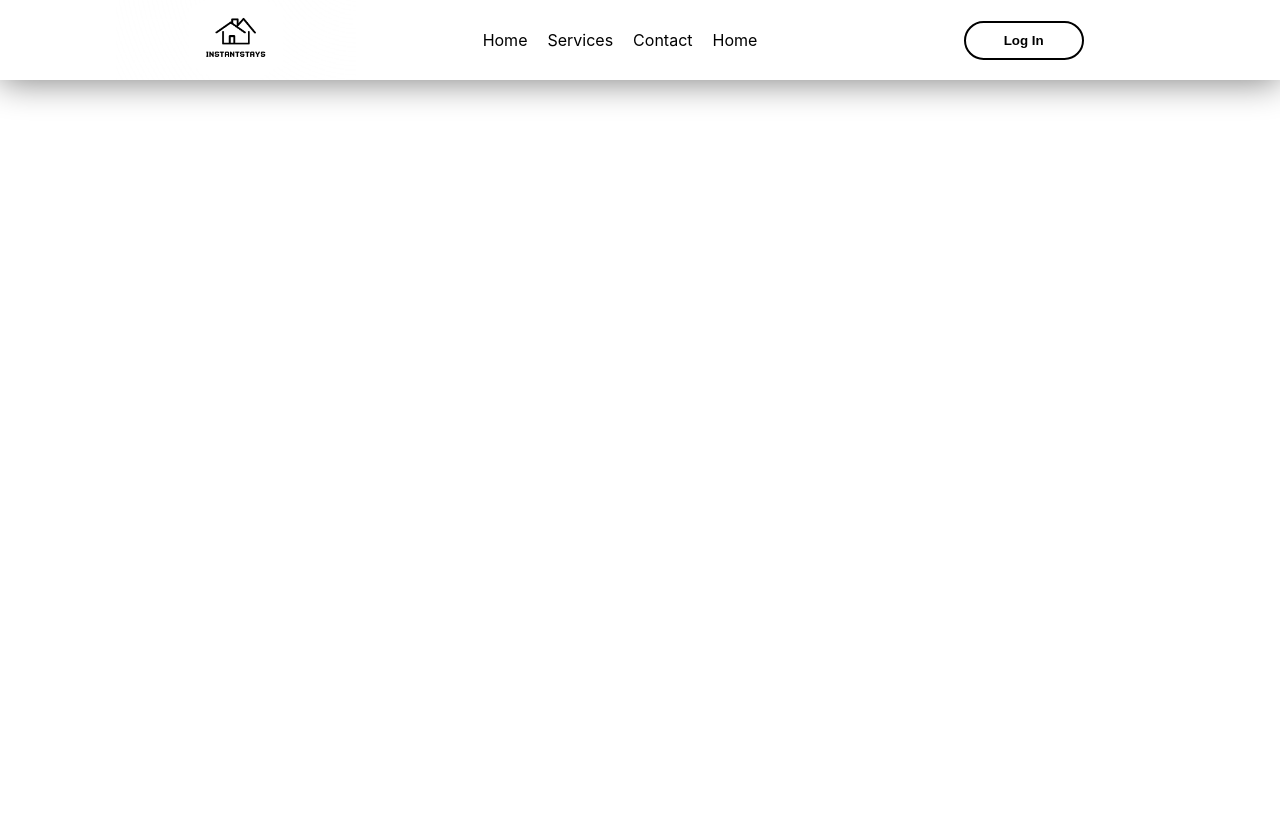
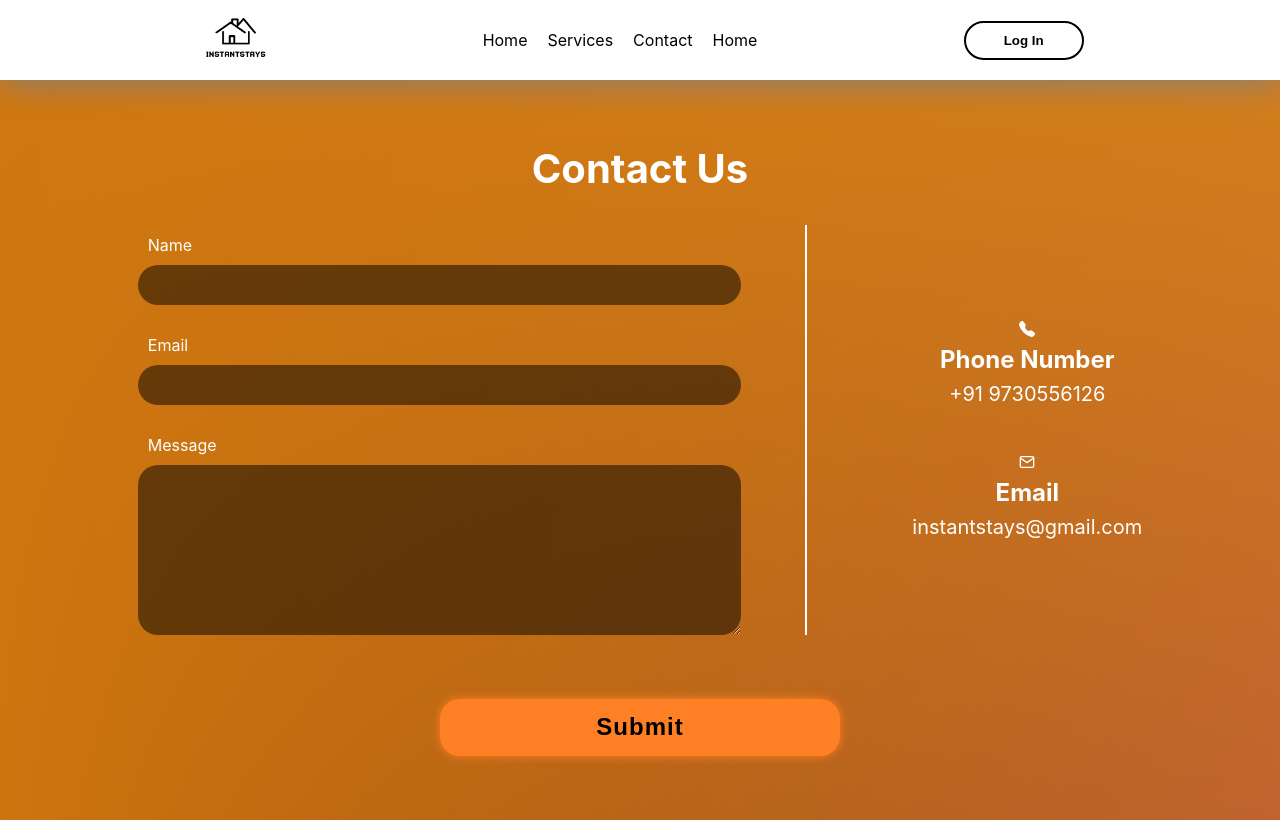
Before and after one commit to InstantStays/InstantStays, a React (Create React App) app: page /contact in a window 1280 px wide. Built offline with nearby package versions, Linux system fonts and the light colour scheme.

Commit message:
I dont know what changes I did

```diff
--- a/public/index.html
+++ b/public/index.html
@@ -2,7 +2,7 @@
 <html lang="en">
   <head>
     <meta charset="utf-8" />
-    <link rel="icon" href="/Images/FinalLogoDark.png" />
+    <link rel="icon" href="/Images/Dark.png" />
     <meta name="viewport" content="width=device-width, initial-scale=1" />
     <meta name="theme-color" content="#000000" />
     <meta
--- a/src/App.js
+++ b/src/App.js
@@ -7,6 +7,7 @@ import Signup from "./Components/Signup";
 import SearchBar from "./Components/SearchBar";
 import Register from "./Components/Register";
 import Services from "./Components/Services";
+import Contact from "./Components/Contact";
 
 function App() {
   return (
@@ -20,6 +21,7 @@ function App() {
           <Route path="/services" element={<Services />}></Route>
           <Route path="/searchbar" element={<SearchBar />}></Route>
           <Route path="/register" element={<Register />}></Route>
+          <Route path="/contact" element={<Contact />}></Route>
         </Routes>
       </Router>
     </>
--- /dev/null
+++ b/src/Components/Contact.js
@@ -0,0 +1,173 @@
+import React from "react";
+import styled from "styled-components";
+import { BsFillTelephoneFill } from "react-icons/bs";
+import { FiMail } from "react-icons/fi";
+
+const Contact = () => {
+  return (
+    <>
+      <Container>
+        <Heading>
+          <h1>contact us</h1>
+        </Heading>
+        <Cont>
+          <Left>
+            <form action="" method="get">
+              <Inputs>
+                <InputOne>
+                  <label htmlFor="name">Name</label>
+                  <input type="text" minLength={4} maxLength={50} required />
+                </InputOne>
+                <InputOne>
+                  <label htmlFor="email">Email</label>
+                  <input type="email" minLength={10} maxLength={50} required />
+                </InputOne>
+                <InputOne>
+                  <label htmlFor="Message">Message</label>
+                  <textarea
+                    name="message"
+                    id="message"
+                    cols="30"
+                    rows="10"
+                  ></textarea>
+                </InputOne>
+              </Inputs>
+            </form>
+          </Left>
+          <Right>
+            <Phnumber>
+              <BsFillTelephoneFill />
+              <h2>Phone Number</h2>
+              <a href="tel:9524755711">+91 9730556126</a>
+            </Phnumber>
+            <Email>
+              <FiMail />
+              <h2>Email</h2>
+              <a href="mailto: vednande10@gmail.com">instantstays@gmail.com</a>
+            </Email>
+          </Right>
+        </Cont>
+        <Btn>
+          <button>Submit </button>
+        </Btn>
+      </Container>
+    </>
+  );
+};
+
+export default Contact;
+const Container = styled.div`
+  display: flex;
+  flex-direction: column;
+  width: 100%;
+  padding: 4rem 2rem;
+  color: #fff;
+  background-image: linear-gradient(
+      90deg,
+      rgba(208, 119, 15, 0.96) 0%,
+      rgba(210, 126, 27, 0) 100%
+    ),
+    linear-gradient(rgb(210, 126, 27), rgba(209, 121, 18, 0.51)),
+    linear-gradient(to right, rgba(239, 2, 2, 0.2), rgba(239, 2, 2, 0.4)),
+    linear-gradient(to right, rgba(0, 0, 0, 1), rgba(0, 0, 0, 0.5));
+`;
+const Heading = styled.div`
+  h1 {
+    text-transform: capitalize;
+    text-align: center;
+    font-size: 2.5rem;
+  }
+`;
+const Cont = styled.div`
+  display: flex;
+  align-items: center;
+  justify-content: space-evenly;
+  padding: 2rem 0 4rem 0;
+  @media screen and (max-width: 1000px) {
+    flex-direction: column;
+    gap: 4rem;
+  }
+`;
+const Left = styled.div`
+  border-right: 2px solid #fff;
+  padding-right: 4rem;
+  width: 55%;
+  @media screen and (max-width: 1000px) {
+    border-right: none;
+    padding: 0 0 4rem 0;
+    border-bottom: 2px solid #fff;
+    width: 100%;
+  }
+`;
+const Right = styled.div`
+  display: flex;
+  flex-direction: column;
+  align-items: center;
+  gap: 3rem;
+`;
+const Phnumber = styled.div`
+  display: flex;
+  align-items: center;
+  flex-direction: column;
+  gap: 0.5rem;
+  width: 100%;
+  a {
+    text-decoration: none;
+    color: #fff;
+    font-size: 1.25rem;
+  }
+`;
+const Email = styled(Phnumber)``;
+const Inputs = styled.div`
+  display: flex;
+  flex-direction: column;
+  gap: 20px;
+`;
+const InputOne = styled.div`
+  display: flex;
+  flex-direction: column;
+  label {
+    padding: 10px;
+  }
+  input {
+    outline: none;
+    border: none;
+    background-color: rgba(0, 0, 0, 0.5);
+    border-radius: 20px;
+    height: 31px;
+    color: #fff;
+    // padding-left: 10px;
+    padding: 20px 0 20px 20px;
+  }
+  textarea {
+    outline: none;
+    border: none;
+    background-color: rgba(0, 0, 0, 0.5);
+    border-radius: 20px;
+    color: #fff;
+    padding: 10px 20px;
+  }
+`;
+const Btn = styled.div`
+  display: flex;
+  align-items: center;
+  justify-content: center;
+  button {
+    cursor: pointer;
+    font-size: 1.5rem;
+    letter-spacing: 1px;
+    border-radius: 20px;
+    background-color: #ff7f25;
+    border: none;
+    font-weight: bold;
+    width: 400px;
+    padding: 0.9rem 0;
+    box-shadow: 0 0 10px #ff7f25;
+    transition: all 300ms ease-out;
+    :hover {
+      background-color: #000;
+      box-shadow: 0 0 10px #fff;
+      color: #fff;
+    }
+  }
+`;
--- a/src/Components/DATA.json
+++ b/src/Components/DATA.json
@@ -94,7 +94,7 @@
       "country": "Republic of Ireland",
       "imageLink": "images/molloy-malone-dies-the-unnamable.jpg",
       "language": "French, English",
-      "link": "https://en.wikipedia.org/wiki/Molloy_(novel)\n",
+      "link": "/services",
       "pages": 256,
       "title": "Molloy, Malone Dies, The Unnamable, the trilogy",
       "place": "Place 1",
```
Also changed, not shown: src/Components/demo.json (added, +16 -0 lines), public/Images/Dark.png (added), public/Images/FinalLogoDark 300x300.png (added), src/Components/Home.js (line endings or trailing spaces).
